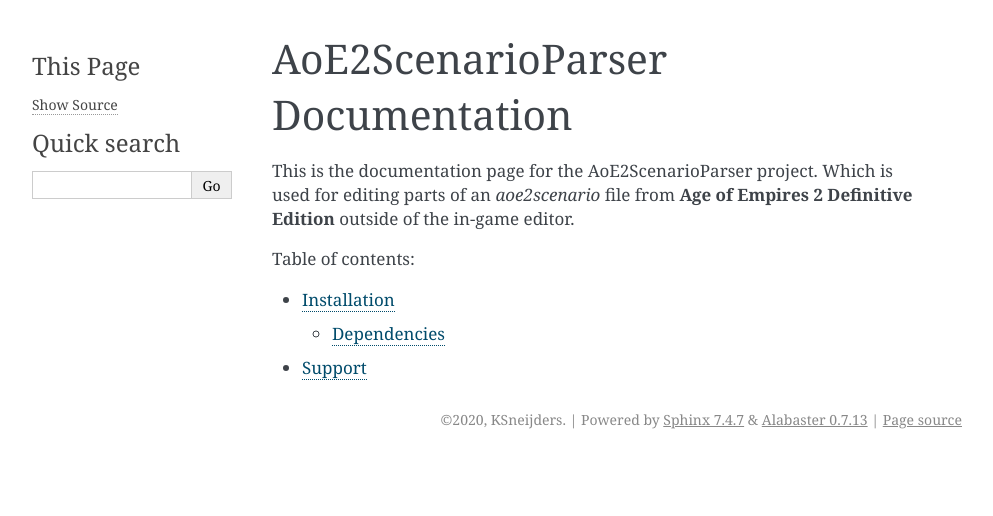
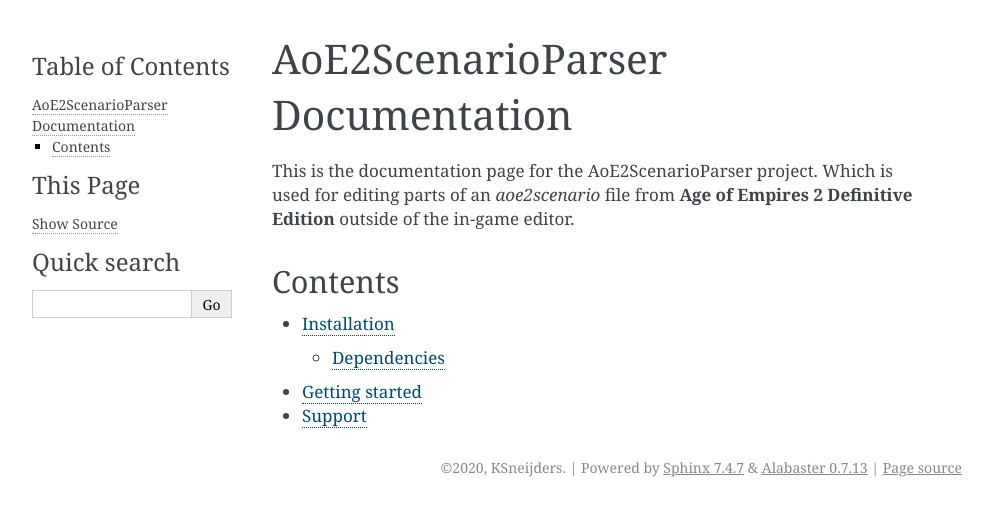
Before and after one commit to KSneijders/AoE2ScenarioParser, a Sphinx documentation site: the page built from docs/source/index.rst, in a window 1280 px wide. Shown: the top 516 px of the page, without its empty margins (148-1141 px from the left). Built offline with Sphinx 7.4.7, drawn with Linux system fonts in a browser that asks for light colours.

Commit message:
Added another fix for the index file

```diff
--- a/docs/source/index.rst
+++ b/docs/source/index.rst
@@ -4,19 +4,12 @@
 This is the documentation page for the AoE2ScenarioParser project. Which is used for editing parts of an `aoe2scenario` file from **Age of Empires 2
 Definitive Edition** outside of the in-game editor.
 
-Table of contents:
+Contents
+---------
 
 .. toctree::
    :maxdepth: 2
 
    install
+   getting_started
    support
-
-
-
-.. Indices and tables
-.. ==================
-
-.. * :ref:`genindex`
-.. * :ref:`modindex`
-.. * :ref:`search`
```
